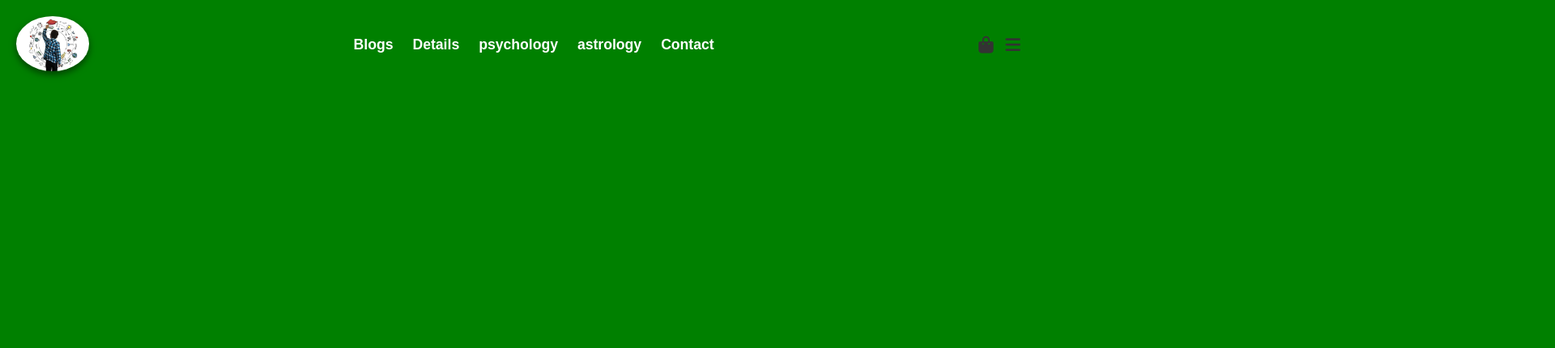
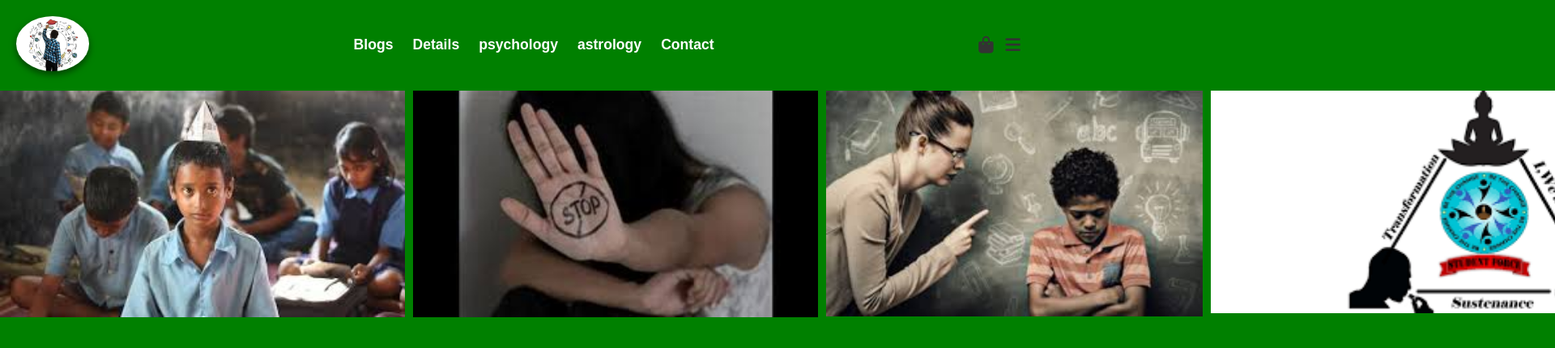
Before and after one commit to Harshsharmaxyz/future_own, a plain HTML site: page index.html in a window 1280 px wide. Shown: the top 430 px of the page at 81% size, 1920 px wide, since content can reach past the window. Drawn offline with Linux system fonts and the light colour scheme.

Commit message:
iamge slide in compileted

```diff
--- a/index.html
+++ b/index.html
@@ -37,6 +37,31 @@
          <!-- bars close -->
 
     </div>
+    <!-- header section close -->
+
+    <!-- image header open slide -->
+     <div class="image_header">
+
+        <div class="img1">
+            <img src="images/imagehaeder1.jpeg" alt="img1">
+        </div>
+
+        <div class="img2">
+            <img src="images/imageheader2.jpeg" alt="img2">
+        </div>
+
+        <div class="img3">
+            <img src="images/imageheader3.jpeg" alt="img3">
+        </div>
+
+        <div class="img4">
+            <img src="images/imageheader4.png" alt="img4">
+        </div>
+
+        <div class="img5">
+            <img src="images/imageheader5.jpeg" alt="img5">
+        </div>
+     </div>
 
 </body>
 </html>
--- a/style.css
+++ b/style.css
@@ -58,3 +58,24 @@ body{
     color: #ffd700;
 }
 /* close fonticon bar */
+
+/* image header */
+.image_header{
+    display: flex;
+    gap: 10px;
+}
+.img1 img{
+    width: 500px;
+}
+.img2 img{
+    width: 500px;
+}
+.img3 img{
+    width: 465px;
+}
+.img4 img{
+    height: 275px;
+}
+.img5 img{
+    width: 415px
+}
```
Also changed, not shown: images/imagehaeder1.jpeg (added), images/imageheader2.jpeg (added), images/imageheader3.jpeg (added), images/imageheader4.png (added), images/imageheader5.jpeg (added).
